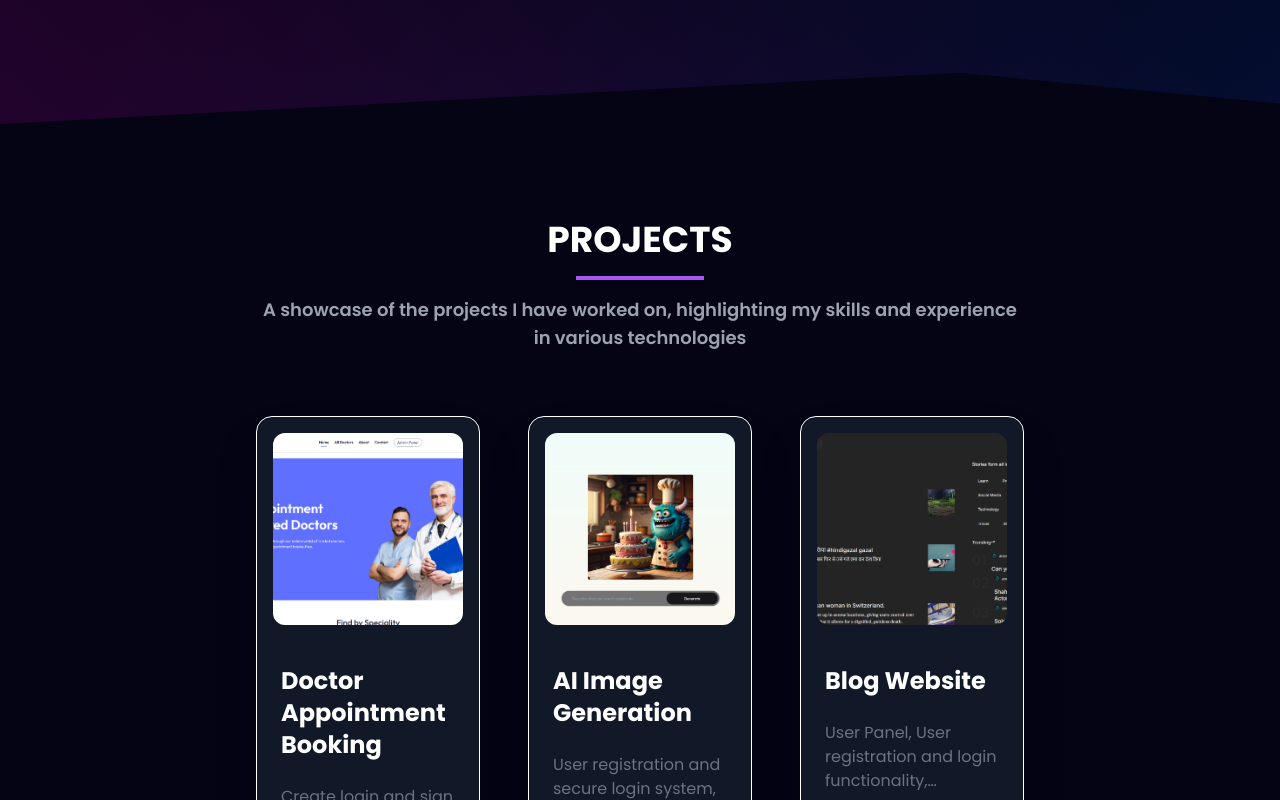
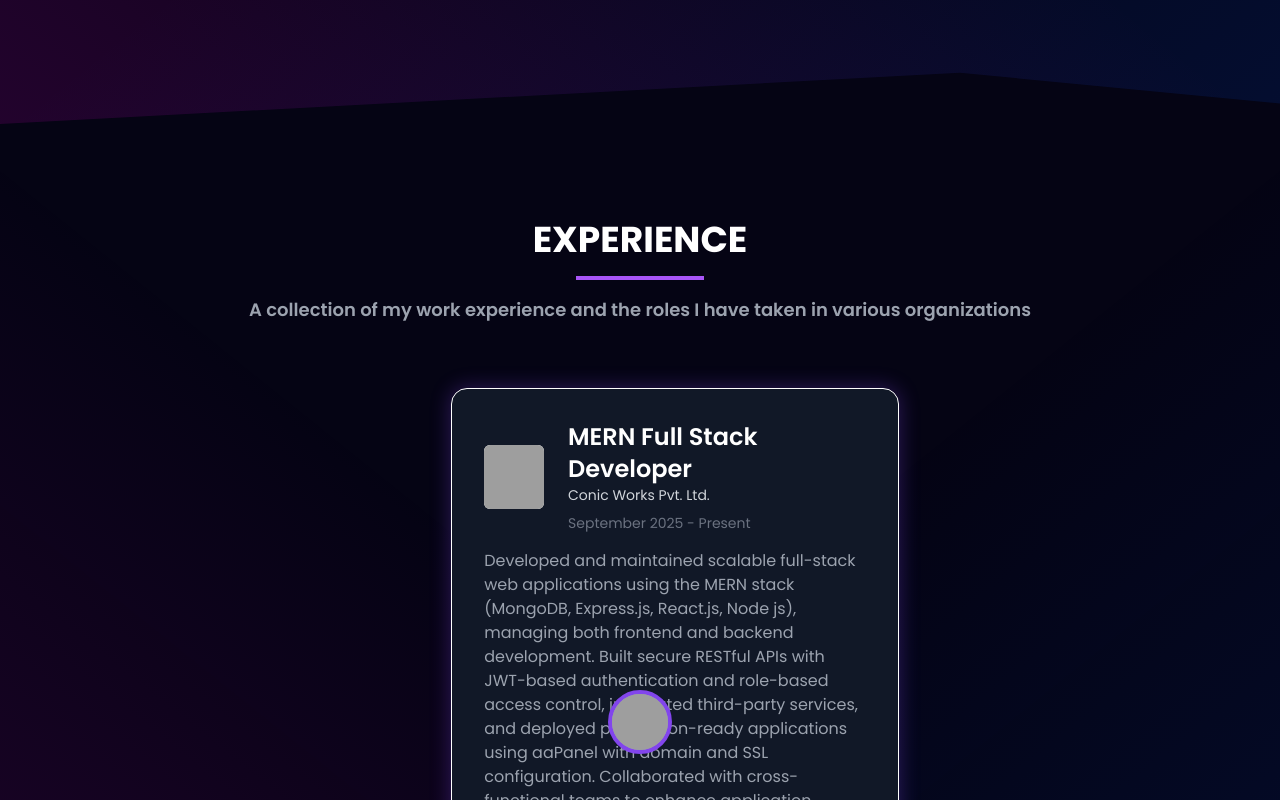
Before and after one commit to mahi720/portfolio, a React (Vite) app: page / in a window 1280 px wide. Shown: the part 1620-2420 px from the top of the page. Built offline with nearby package versions, Linux system fonts and the light colour scheme; grey boxes are pictures that could not be loaded.

Commit message:
add esperience

```diff
--- a/src/App.jsx
+++ b/src/App.jsx
@@ -3,7 +3,7 @@ import About from "./components/About/About";
 import Navbar from "./components/Navbar/Navbar";
 import Contact from "./components/Contact/Contact";
 import Eduction from "./components/Eduction/Eduction";
-// import Experience from "./components/Experience/Experience";
+import Experience from "./components/Experience/Experience";
 import Footer from "./components/Footer/Footer";
 import Skill from "./components/Skills/Skills";
 import Work from "./components/Work/Work";
@@ -18,7 +18,7 @@ const App = () => {
         <Navbar />
         <About />
         <Skill />
-        {/* <Experience /> */}
+        <Experience />
         <Work />
         <Eduction />
         <Contact />
```
